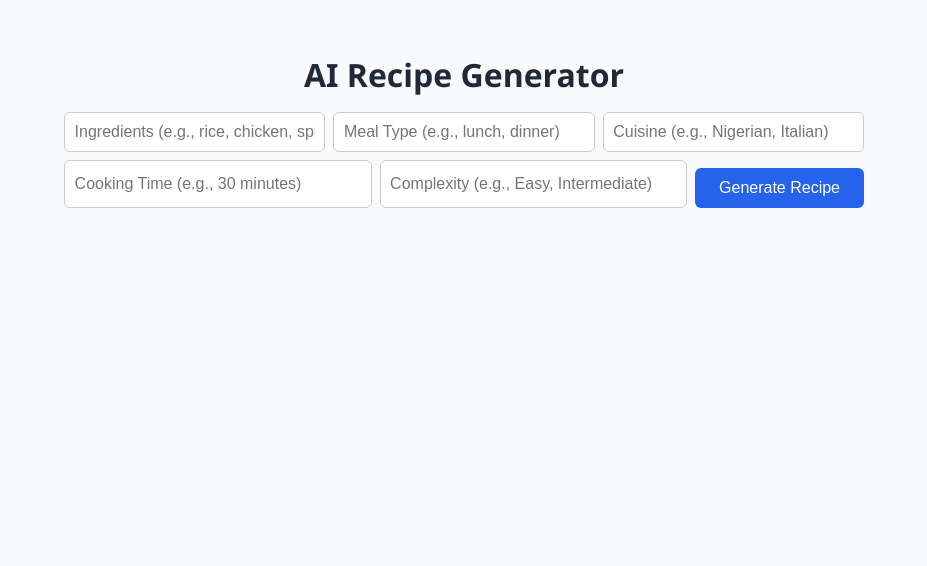
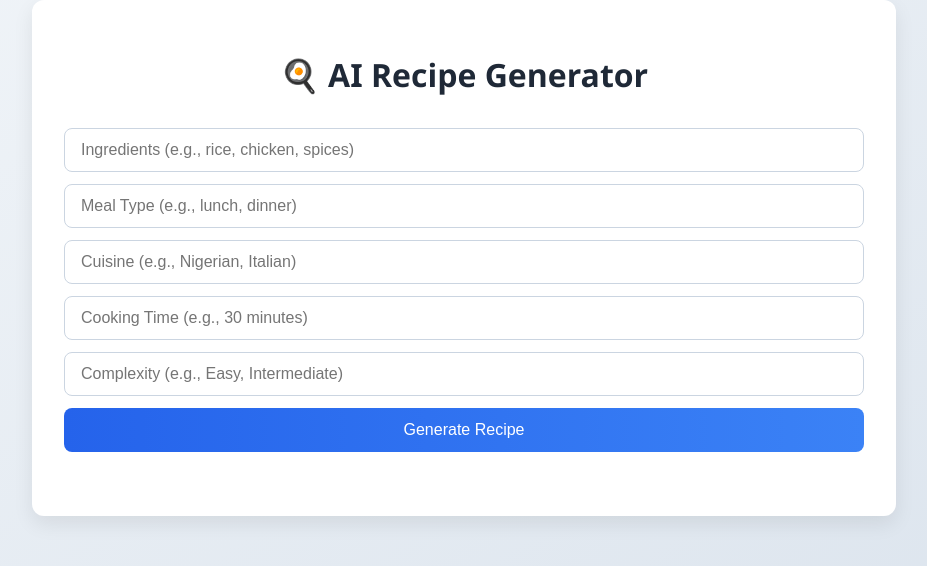
Before and after one commit to Enenche23/Recipe_Gen, a React (Create React App) app in the folder client/: page / in a window 1280 px wide. Shown: the top 566 px of the page, without its empty margins (176-1103 px from the left). Built offline with nearby package versions, Linux system fonts and the light colour scheme.

Commit message:
finishing touches

```diff
--- a/client/src/App.css
+++ b/client/src/App.css
@@ -3,60 +3,61 @@
 body {
   margin: 0;
   font-family: 'Segoe UI', Tahoma, Geneva, Verdana, sans-serif;
-  background-color: #f9fafb;
+  background: linear-gradient(to bottom right, #f0f4f8, #d9e2ec);
   color: #333;
+  min-height: 100vh;
 }
 
-.app-container {
+.App {
   max-width: 800px;
   margin: auto;
   padding: 2rem;
   text-align: center;
+  background: white;
+  border-radius: 12px;
+  box-shadow: 0 8px 20px rgba(0,0,0,0.08);
 }
 
 h1 {
   font-size: 2rem;
   color: #1f2937;
-  margin-bottom: 1rem;
+  margin-bottom: 2rem;
 }
 
 .recipe-form {
   display: flex;
-  flex-wrap: wrap;
-  gap: 0.5rem;
-  justify-content: center;
-  margin-bottom: 1.5rem;
+  flex-direction: column;
+  gap: 0.75rem;
+  margin-bottom: 2rem;
 }
 
 .recipe-form input {
-  flex: 1 1 200px;
-  padding: 0.6rem;
-  border: 1px solid #ccc;
-  border-radius: 6px;
+  padding: 0.75rem 1rem;
+  border: 1px solid #cbd5e1;
+  border-radius: 8px;
   font-size: 1rem;
   transition: border-color 0.2s, box-shadow 0.2s;
 }
 
 .recipe-form input:focus {
+  border-color: #2563eb;
+  box-shadow: 0 0 0 3px rgba(37,99,235,0.2);
   outline: none;
-  border-color: #2563eb;
-  box-shadow: 0 0 0 2px rgba(37, 99, 235, 0.2);
 }
 
 .generate-btn {
-  background-color: #2563eb;
+  background: linear-gradient(90deg, #2563eb, #3b82f6);
   color: white;
   border: none;
-  padding: 0.7rem 1.5rem;
+  padding: 0.8rem 1.5rem;
   font-size: 1rem;
-  border-radius: 6px;
+  border-radius: 8px;
   cursor: pointer;
-  margin-top: 0.5rem;
-  transition: background-color 0.2s;
+  transition: background 0.3s, transform 0.1s;
 }
 
 .generate-btn:hover {
-  background-color: #1d4ed8;
+  background: linear-gradient(90deg, #1e40af, #2563eb);
 }
 
 .generate-btn:disabled {
@@ -64,16 +65,11 @@ h1 {
   cursor: not-allowed;
 }
 
-.copy-alert {
-  margin-top: 0.8rem;
-  color: #10b981;
-  font-weight: 500;
-  animation: fadeIn 0.3s ease-in;
-}
-
-.recipe-container {
-  margin-top: 2rem;
-  animation: fadeIn 0.5s ease-in;
+.recipe-title {
+  font-size: 1.5rem;
+  font-weight: 600;
+  margin: 1.2rem 0;
+  color: #111827;
 }
 
 .recipe-text {
@@ -101,6 +97,7 @@ h1 {
   justify-content: center;
   gap: 1rem;
   margin-top: 1rem;
+  flex-wrap: wrap;
 }
 
 .action-btn {
@@ -111,21 +108,31 @@ h1 {
   border-radius: 6px;
   cursor: pointer;
   font-size: 0.95rem;
-  transition: background-color 0.2s;
+  transition: background-color 0.2s, transform 0.1s;
 }
 
 .action-btn:hover {
   background-color: #4b5563;
+  transform: translateY(-1px);
 }
 
 @media (max-width: 600px) {
-  .recipe-form {
-    flex-direction: column;
-  }
-
   .recipe-actions {
     flex-direction: column;
   }
+}
+
+.toast {
+  position: fixed;
+  bottom: 20px;
+  right: 20px;
+  background: #2563eb;
+  color: white;
+  padding: 0.7rem 1rem;
+  border-radius: 6px;
+  box-shadow: 0 2px 6px rgba(0,0,0,0.15);
+  font-size: 0.95rem;
+  animation: fadeIn 0.3s ease-in;
 }
 
 @keyframes fadeIn {
--- a/client/src/App.js
+++ b/client/src/App.js
@@ -1,3 +1,4 @@
+// App.js
 import React, { useState } from 'react';
 import './App.css';
 import { marked } from 'marked';
@@ -10,7 +11,7 @@ function App() {
   const [complexity, setComplexity] = useState('');
   const [recipe, setRecipe] = useState('');
   const [loading, setLoading] = useState(false);
-  const [copied, setCopied] = useState(false); // new state to show copy success
+  const [showToast, setShowToast] = useState(false);
 
   const handleSubmit = async (e) => {
     e.preventDefault();
@@ -57,10 +58,9 @@ function App() {
   const handleClear = () => setRecipe('');
 
   const handleCopy = () => {
-    navigator.clipboard.writeText(recipe).then(() => {
-      setCopied(true);
-      setTimeout(() => setCopied(false), 2000); // hide after 2s
-    });
+    navigator.clipboard.writeText(recipe);
+    setShowToast(true);
+    setTimeout(() => setShowToast(false), 2000); // hide toast after 2s
   };
 
   const handleSave = () => {
@@ -68,13 +68,12 @@ function App() {
     const url = URL.createObjectURL(blob);
     const link = document.createElement('a');
     link.href = url;
-    link.download = 'recipe.pdf'; // shows as Save as PDF
+    link.download = 'recipe.txt';
     document.body.appendChild(link);
     link.click();
     document.body.removeChild(link);
   };
 
-  // Format markdown to HTML
   const formatRecipe = (text) => {
     if (!text) return '';
     const lines = text.split('\n');
@@ -85,8 +84,10 @@ function App() {
   };
 
   return (
-    <div className="app-container">
-      <h1 className="app-title">AI Recipe Generator</h1>
+    <div className="App">
+      <h1 className="header">🍳 AI Recipe Generator</h1>
+
+      <div className="form-card">
         <form className="recipe-form" onSubmit={handleSubmit}>
           <input
             type="text"
@@ -127,6 +128,7 @@ function App() {
             {loading ? 'Generating...' : 'Generate Recipe'}
           </button>
         </form>
+      </div>
 
       {recipe && (
         <div className="recipe-container">
@@ -136,9 +138,10 @@ function App() {
             <button className="action-btn" onClick={handleCopy}>Copy</button>
             <button className="action-btn" onClick={handleSave}>Save as PDF</button>
           </div>
-          {copied && <div className="copy-alert">Copied!</div>}
         </div>
       )}
+
+      {showToast && <div className="toast">Copied!</div>}
     </div>
   );
 }
```
Lines whose indentation alone changed are shown as unchanged.
